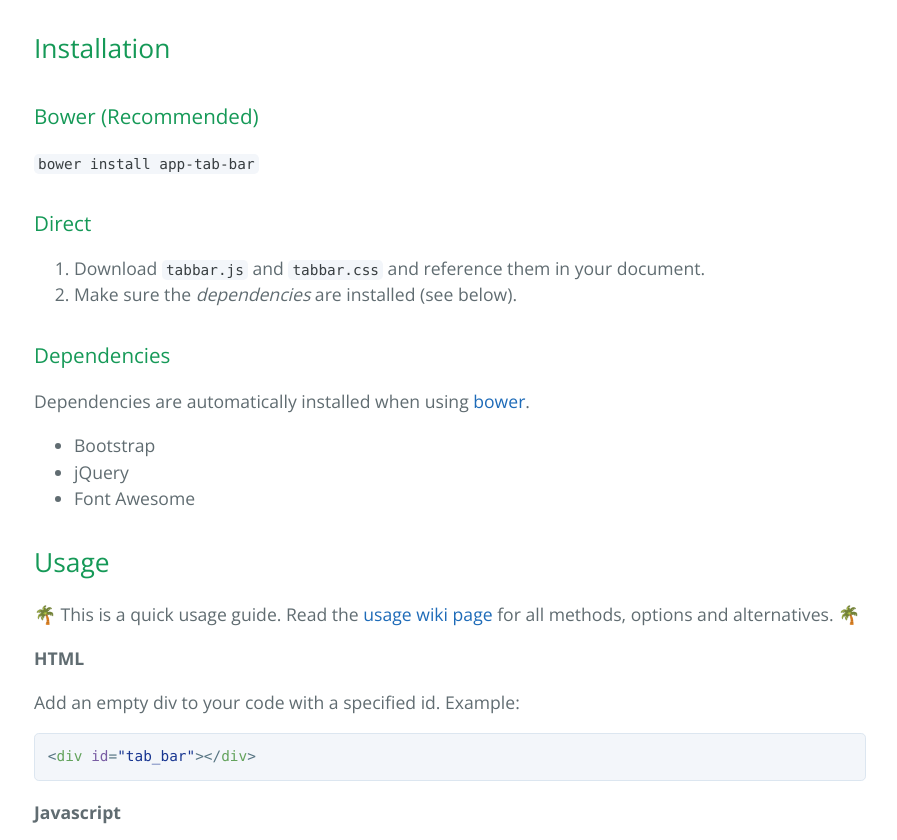
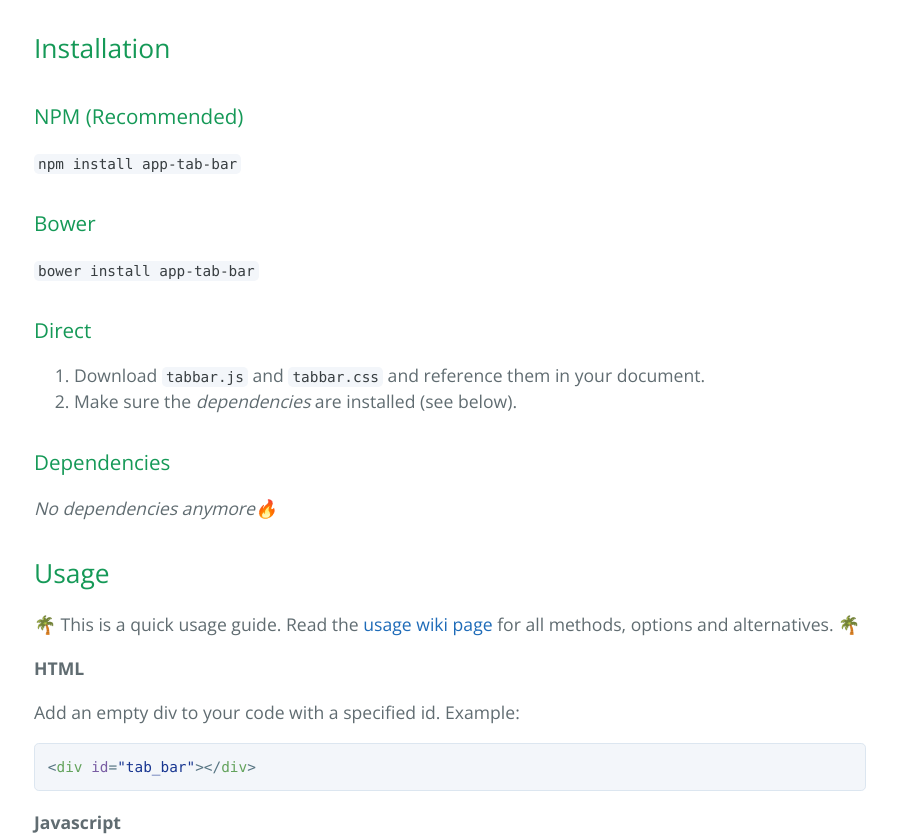
Before and after one commit to ErlendEllingsen/app-tab-bar, a plain HTML site: page index.html in a window 1280 px wide. Shown: the part 879-1719 px from the top of the page, without its empty margins (190-1087 px from the left). Drawn offline with nearby package versions, Linux system fonts and the light colour scheme.

```diff
--- a/index.html
+++ b/index.html
@@ -30,7 +30,12 @@
 <a id="installation" class="anchor" href="#installation" aria-hidden="true"><span aria-hidden="true" class="octicon octicon-link"></span></a>Installation</h2>
 
 <h3>
-<a id="bower-recommended" class="anchor" href="#bower-recommended" aria-hidden="true"><span aria-hidden="true" class="octicon octicon-link"></span></a>Bower (Recommended)</h3>
+<a id="npm-recommended" class="anchor" href="#npm-recommended" aria-hidden="true"><span aria-hidden="true" class="octicon octicon-link"></span></a>NPM (Recommended)</h3>
+
+<p><code>npm install app-tab-bar</code></p>
+
+<h3>
+<a id="bower" class="anchor" href="#bower" aria-hidden="true"><span aria-hidden="true" class="octicon octicon-link"></span></a>Bower</h3>
 
 <p><code>bower install app-tab-bar</code> </p>
 
@@ -45,13 +50,7 @@
 <h3>
 <a id="dependencies" class="anchor" href="#dependencies" aria-hidden="true"><span aria-hidden="true" class="octicon octicon-link"></span></a>Dependencies</h3>
 
-<p>Dependencies are automatically installed when using <a href="https://bower.io/">bower</a>. </p>
-
-<ul>
-<li>Bootstrap</li>
-<li>jQuery</li>
-<li>Font Awesome</li>
-</ul>
+<p><em>No dependencies anymore<g-emoji alias="fire" fallback-src="https://assets-cdn.github.com/images/icons/emoji/unicode/1f525.png" ios-version="6.0">🔥</g-emoji></em></p>
 
 <h2>
 <a id="usage" class="anchor" href="#usage" aria-hidden="true"><span aria-hidden="true" class="octicon octicon-link"></span></a>Usage</h2>
```
Also changed, not shown: params.json (+1 -1 lines).
